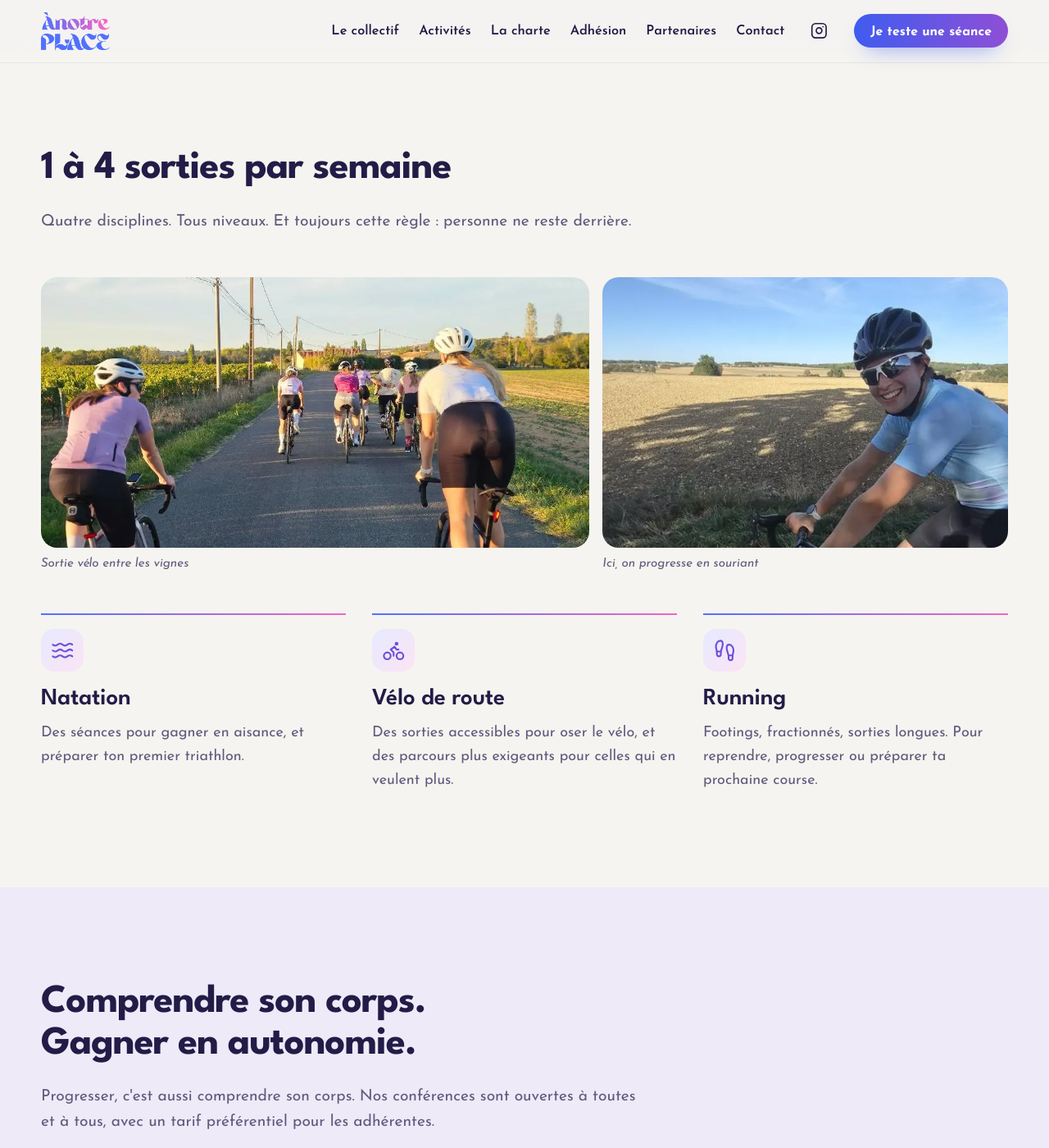
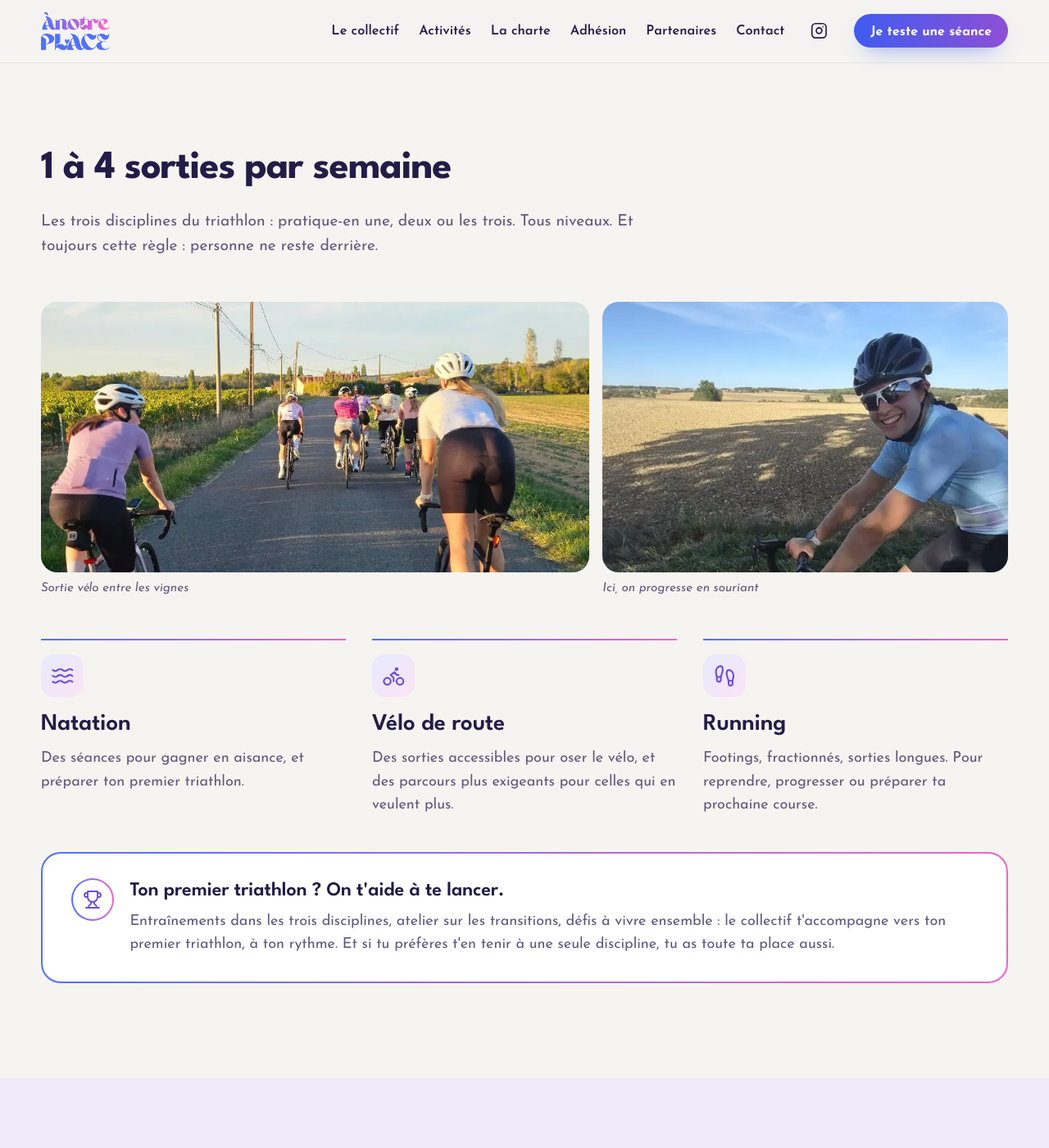
Before and after one commit to Anotreplace/anotreplace.github.io, a Jekyll site: the page built from activites/index.html, in a window 1280 px wide and 1400 px high, scrolled down 1413 px. Shown: the whole window at 82% size. Built offline with Jekyll 4.4.1, drawn with Linux system fonts in a browser that asks for light colours.

Commit message:
SEO triathlon : titres, descriptions, encadré « premier triathlon », FAQ
- Accueil et Activités : triathlon dans les méta-titres, descriptions et textes
- Une, deux ou les trois disciplines : précisé partout
- Activités : encadré « Ton premier triathlon ? On t'aide à te lancer. », « trois disciplines »
- FAQ (accueil et adhésion) : pratiquer une seule discipline, préparer son premier triathlon
- Données structurées : sport « Triathlon »

Co-Authored-By: Claude Opus 5.5 <noreply@anthropic.com>

```diff
--- a/_config.yml
+++ b/_config.yml
@@ -3,7 +3,7 @@
 # Les liens marqués A_REMPLACER sont à compléter.
 # ==========================================================
 title: Ànotreplace
-description: Collectif sportif 100 % féminin à Angoulême. Natation, vélo, running.
+description: Collectif sportif 100 % féminin à Angoulême. Natation, vélo, running et triathlon.
 url: "https://anotreplace.github.io"   # à changer quand le nom de domaine sera acheté
 baseurl: ""
 lang: fr
--- a/activites/index.html
+++ b/activites/index.html
@@ -1,7 +1,7 @@
 ---
 layout: default
-title: "Natation, vélo, running entre femmes | Ànotreplace"
-description: "Natation, sorties vélo de route et running chaque semaine, conférences santé et ateliers : découvre la saison 2026-2027 du collectif Ànotreplace."
+title: "Natation, vélo, running, triathlon au féminin | Ànotreplace"
+description: "Natation, vélo de route et running chaque semaine : pratique une discipline ou prépare ton premier triathlon. Découvre la saison 2026-2027 d'Ànotreplace."
 ---
 
 <section class="page-hero page-hero--media page-hero--titre-large">
@@ -39,7 +39,7 @@ description: "Natation, sorties vélo de route et running chaque semaine, confé
   <div class="wrap">
     <div class="section-head">
       <h2>1 à 4 sorties par semaine</h2>
-      <p>Quatre disciplines. Tous niveaux. Et toujours cette règle : personne ne reste derrière.</p>
+      <p>Les trois disciplines du triathlon : pratique-en une, deux ou les trois. Tous niveaux. Et toujours cette règle : personne ne reste derrière.</p>
     </div>
     <div class="photo-band">
       <figure><img src="/assets/img/peloton-feminin-route-vignes.webp" alt="Le peloton du collectif roule entre les vignes" width="1080" height="608" loading="lazy"><figcaption>Sortie vélo entre les vignes</figcaption></figure>
@@ -49,6 +49,13 @@ description: "Natation, sorties vélo de route et running chaque semaine, confé
       <div class="discipline"><span class="ico" aria-hidden="true"><svg viewBox="0 0 24 24"><path d="M2 6c.6.5 1.2 1 2.5 1C7 7 7 5 9.5 5c2.6 0 2.4 2 5 2 2.5 0 2.5-2 5-2 1.3 0 1.9.5 2.5 1"/><path d="M2 12c.6.5 1.2 1 2.5 1 2.5 0 2.5-2 5-2 2.6 0 2.4 2 5 2 2.5 0 2.5-2 5-2 1.3 0 1.9.5 2.5 1"/><path d="M2 18c.6.5 1.2 1 2.5 1 2.5 0 2.5-2 5-2 2.6 0 2.4 2 5 2 2.5 0 2.5-2 5-2 1.3 0 1.9.5 2.5 1"/></svg></span><h3>Natation</h3><p>Des séances pour gagner en aisance, et préparer ton premier triathlon.</p></div>
       <div class="discipline"><span class="ico" aria-hidden="true"><svg viewBox="0 0 24 24"><circle cx="18.5" cy="17.5" r="3.5"/><circle cx="5.5" cy="17.5" r="3.5"/><circle cx="15" cy="5" r="1"/><path d="M12 17.5V14l-3-3 4-3 2 3h2"/></svg></span><h3>Vélo de route</h3><p>Des sorties accessibles pour oser le vélo, et des parcours plus exigeants pour celles qui en veulent plus.</p></div>
       <div class="discipline"><span class="ico" aria-hidden="true"><svg viewBox="0 0 24 24"><path d="M4 16v-2.38C4 11.5 2.97 10.5 3 8c.03-2.72 1.49-6 4.5-6C9.37 2 10 3.8 10 5.5c0 3.11-2 5.66-2 8.68V16a2 2 0 1 1-4 0Z"/><path d="M20 20v-2.38c0-2.12 1.03-3.12 1-5.62-.03-2.72-1.49-6-4.5-6C14.63 6 14 7.8 14 9.5c0 3.11 2 5.66 2 8.68V20a2 2 0 1 0 4 0Z"/><path d="M16 17h4"/><path d="M4 13h4"/></svg></span><h3>Running</h3><p>Footings, fractionnés, sorties longues. Pour reprendre, progresser ou préparer ta prochaine course.</p></div>
+    </div>
+    <div class="triathlon">
+      <span class="v-ico" aria-hidden="true"><svg viewBox="0 0 24 24"><path d="M6 9H4.5a2.5 2.5 0 0 1 0-5H6"/><path d="M18 9h1.5a2.5 2.5 0 0 0 0-5H18"/><path d="M4 22h16"/><path d="M10 14.66V17c0 .55-.47.98-.97 1.21C7.85 18.75 7 20.24 7 22"/><path d="M14 14.66V17c0 .55.47.98.97 1.21C16.15 18.75 17 20.24 17 22"/><path d="M18 2H6v7a6 6 0 0 0 12 0V2Z"/></svg></span>
+      <div>
+        <h3>Ton premier triathlon ? On t'aide à te lancer.</h3>
+        <p>Entraînements dans les trois disciplines, atelier sur les transitions, défis à vivre ensemble : le collectif t'accompagne vers ton premier triathlon, à ton rythme. Et si tu préfères t'en tenir à une seule discipline, tu as toute ta place aussi.</p>
+      </div>
     </div>
   </div>
 </section>
--- a/adhesion/index.html
+++ b/adhesion/index.html
@@ -302,6 +302,8 @@ body_class: "no-mobile-cta"
       <details><summary>Je dois imprimer quelque chose ?</summary><p>Non. Tout se fait en ligne : tu lis chaque document, tu coches, tu signes au doigt ou à la souris, et ton dossier nous arrive aussitôt. Tu préfères le papier ? Le dossier en PDF reste téléchargeable sous le bouton « J'adhère ».</p></details>
       <details><summary>Le paiement en ligne est-il sécurisé ? Y a-t-il des frais ?</summary><p>Le paiement par carte passe par HelloAsso, la plateforme de paiement des associations : il est sécurisé. HelloAsso ajoute à ta cotisation une contribution qui lui revient, et non au collectif (par exemple 7,45€ pour une cotisation de 60€). Par virement bancaire, il n'y a aucun frais : tu paies uniquement ta cotisation.</p></details>
       <details><summary>Quand mon adhésion est-elle validée ?</summary><p>Dès que ton dossier est complet et ta cotisation reçue. Tu reçois alors un e-mail de bienvenue avec l'accès au groupe de discussions.</p></details>
+      <details><summary>Je dois pratiquer les trois disciplines ?</summary><p>Non. Natation, vélo, running : tu pratiques une, deux ou les trois, comme tu veux. Chacune a sa place, que tu viennes pour une seule discipline ou pour le triathlon.</p></details>
+      <details><summary>Vous aidez à préparer un premier triathlon ?</summary><p>Oui. Entraînements dans les trois disciplines, atelier sur les transitions, défis à vivre ensemble : le collectif t'aide à te lancer dans ton premier triathlon, à ton rythme.</p></details>
       <details><summary>Je débute. J'ai le niveau ?</summary><p>Oui. Les sorties s'adaptent au groupe et personne ne reste derrière. Le collectif est fait pour toutes, de la débutante à la compétitrice.</p></details>
       <details><summary>Je dois venir à toutes les sorties ?</summary><p>Non. Aucune obligation de présence. Tu viens quand tu peux, dans la discipline que tu veux.</p></details>
       <details><summary>Il me faut un vélo de route ?</summary><p>Pour les sorties vélo, oui : un vélo en bon état et un casque obligatoire. Tu peux commencer par la course ou la natation, et te lancer en vélo grâce à nos ateliers mécanique.</p></details>
--- a/assets/css/style.css
+++ b/assets/css/style.css
@@ -912,3 +912,9 @@ html.apercu-ouvert { overflow: hidden; }
 /* ---------- Mention discrète sur les frais de paiement ---------- */
 .pay-frais { margin: -.2rem 0 0; }
 .price-frais { margin: 1rem 0 0; max-width: 34rem; }
+
+/* ---------- Bloc « Ton premier triathlon » (page Activités) ---------- */
+.triathlon { display: flex; gap: 1.2rem; align-items: flex-start; margin-top: clamp(1.8rem, 4vw, 2.6rem); padding: clamp(1.3rem, 3vw, 1.9rem) clamp(1.3rem, 3.5vw, 2.2rem); border-radius: 24px; border: 2px solid transparent; background: linear-gradient(#fff, #fff) padding-box, var(--degrade) border-box; }
+.triathlon h3 { font-size: clamp(1.25rem, 2.2vw, 1.5rem); margin-bottom: .35em; }
+.triathlon p { margin: 0; color: var(--gris); }
+@media (max-width: 640px) { .triathlon { flex-direction: column; gap: .8rem; } }
```
Also changed, not shown: index.html (+6 -4 lines).
